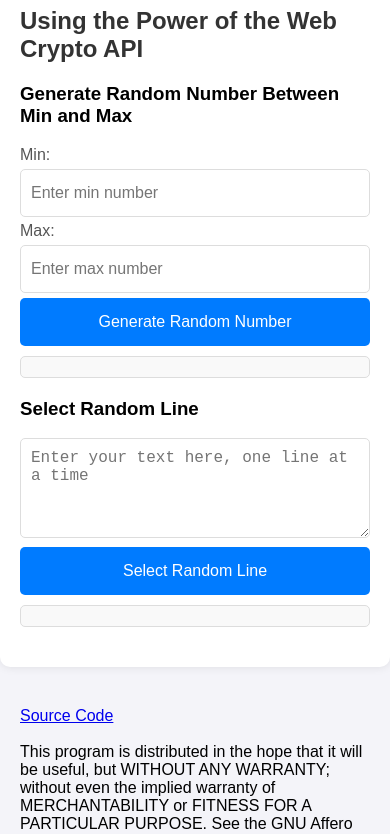
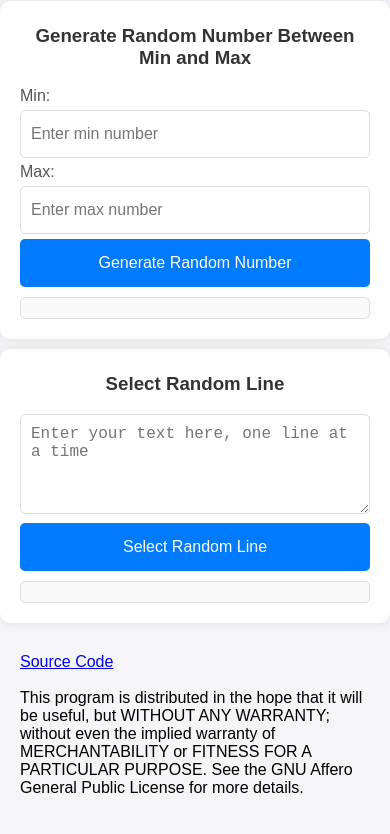
Before and after one commit to Best-HeyGman/js-web-crypto-random, a plain HTML site: page index.html in a window 390 px wide. Shown: the part 130-964 px from the top of the page. Drawn offline with Linux system fonts and the light colour scheme.

Commit message:
UI improvements for mobile

```diff
--- a/index.html
+++ b/index.html
@@ -12,11 +12,11 @@
     <link rel="stylesheet" href="styles.css">
 </head>
 <body>
-    <div id="container" class="section">
-        <div id="program-container">
-            <h1>Random Number Generator</h1>
+    <div id="ui-container">
+        <div class="container">
             <h2>Using the Power of the Web Crypto API</h2>
-            <div class="section">
+        </div>
+        <div class="container">
             <h3>Generate Random Number Between Min and Max</h3>
             <div class="subsection">
                 <label for="min">Min:</label>
@@ -29,12 +29,11 @@
             <button id="generate">Generate Random Number</button>
             <strong><div id="result"></div></strong>
         </div>
-            <div class="section">
+        <div class="container">
             <h3>Select Random Line</h3>
             <textarea class="subsection" id="textInput" placeholder="Enter your text here, one line at a time"></textarea>
             <button id="selectLine">Select Random Line</button>
             <strong><div id="lineResult"></div></strong>
-            </div>
         </div>
         <div id="no-warranty-text">
             <a href="https://github.com/Best-HeyGman/js-web-crypto-random">Source Code</a><br>
--- a/styles.css
+++ b/styles.css
@@ -8,15 +8,18 @@ body {
     align-items: center;
 }
 
-#program-container {
+.container {
     background-color: #fff;
-    padding: 20px;
+    padding-top: 5px;
+    padding-left: 20px;
+    padding-right: 20px;
+    padding-bottom: 20px;
     border-radius: 10px;
     box-shadow: 0 0 10px rgba(0, 0, 0, 0.1);
-    margin-bottom: 20px;
+    margin-bottom: 10px;
 }
 
-#container {
+#ui-container {
     max-width: 600px;
 }
 
@@ -32,8 +35,9 @@ body {
     margin-bottom: 5px;
 }
 
-h1, h2 {
+h1, h2, h3 {
     color: #333;
+    text-align: center;
 }
 
 .input-group {
```
Lines whose indentation alone changed are shown as unchanged.
